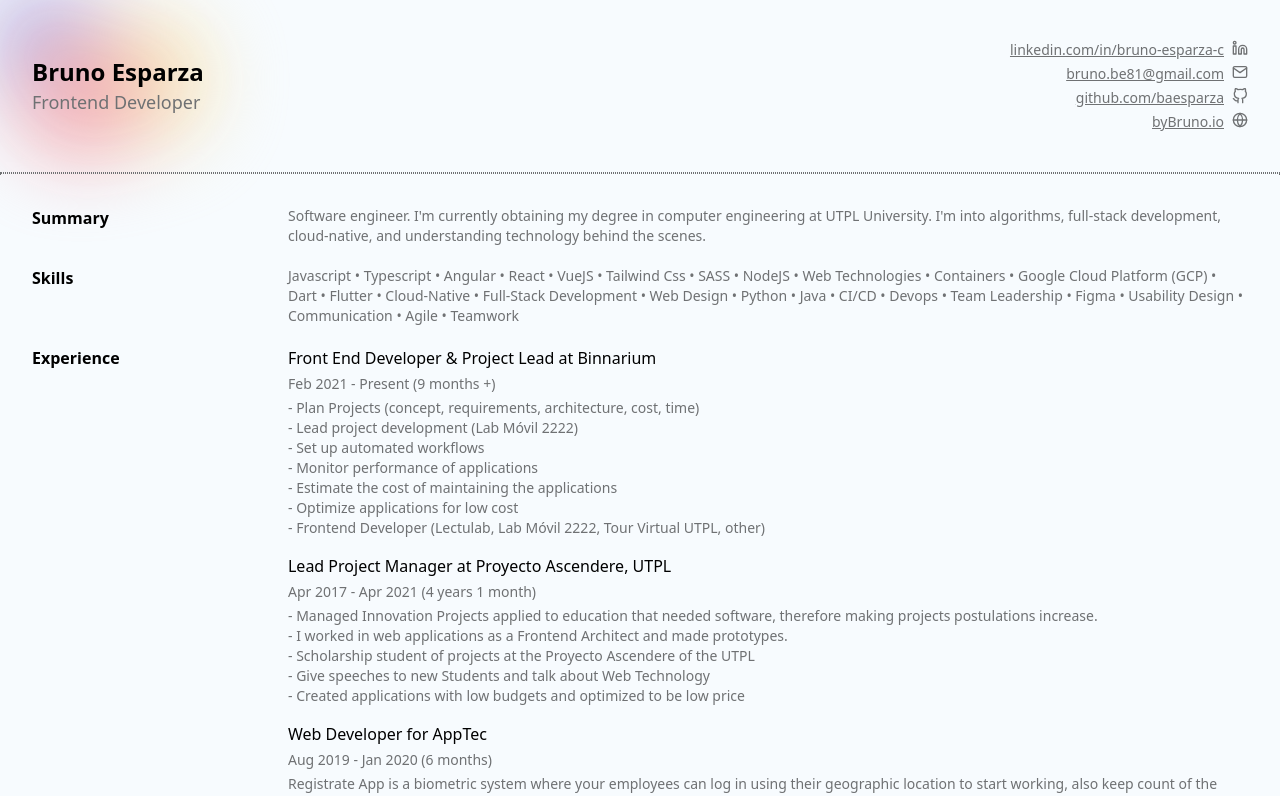
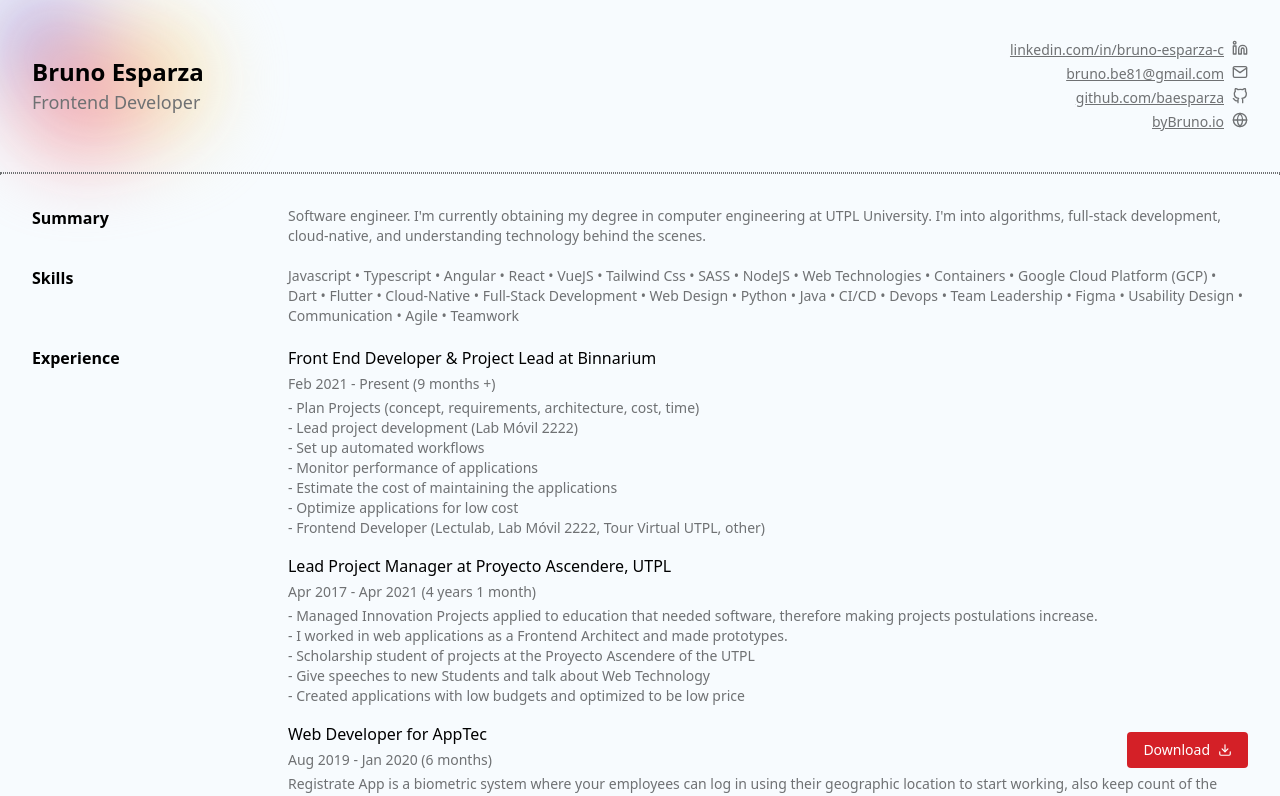
Before and after one commit to baesparza/deprecated-byBruno.io, a React (Vite) app in the folder client/: page /resume in a window 1280 px wide. Shown: the top 796 px of the page. Built offline with nearby package versions, Linux system fonts and the light colour scheme; what tailwindcss-scroll-snap would draw is missing.

Commit message:
feat: add download resume button

```diff
--- a/client/src/components/download-resume.component.tsx
+++ b/client/src/components/download-resume.component.tsx
@@ -1,11 +1,27 @@
-import { FiDownload } from 'react-icons/fi';
+import { useState } from 'react';
+import { FiCircle, FiDownload } from 'react-icons/fi';
 
 
 export const DownloadResumeComponent: React.FC = () => {
+    const [downloading, setDownloading] = useState<boolean>(false)
+    console.log({ downloading })
     return (
-        <button className=" flex gap-2 items-center text-sm font-medium bg-primary text-white rounded px-4 py-2 transform hover:-translate-y-1 transition-transform">
-            <span>Download</span>
-            <FiDownload tabIndex={-1}></FiDownload>
-        </button>
+        <a
+            href='http://bybruno.io/functions/download-resume'
+            download
+            onClick={() => setDownloading(true)}
+            className=" flex gap-2 items-center text-sm font-medium bg-primary text-white rounded px-4 py-2 transform hover:-translate-y-1 transition-transform">
+            {
+                downloading
+                    ? <>
+                        <span>Downloading</span>
+                        <FiCircle ></FiCircle>
+                    </>
+                    : <>
+                        <span>Download</span>
+                        <FiDownload ></FiDownload>
+                    </>
+            }
+        </a>
     );
 }
--- a/client/src/pages/resume/resume.page.tsx
+++ b/client/src/pages/resume/resume.page.tsx
@@ -1,14 +1,16 @@
+import { DownloadResumeComponent } from "../../components/download-resume.component";
 import { MetaComponents } from "../../components/meta.component";
 import { allSocialLinks, SocialLink } from "../../data/social-links.data";
+
 export function Resume() {
     return (<>
         <MetaComponents title="Resume" description="Bruno Esparza resume with relevant information about experience, education, projects, language and awards"></MetaComponents>
 
         <div className="relative bg-[#F7FBFE] min-h-screen">
             {/* download button */}
-            {/* <div className='fixed bottom-8 right-8 z-50 print:hidden'>
+            <div className='fixed bottom-8 right-8 z-50 print:hidden'>
                 <DownloadResumeComponent />
-            </div> */}
+            </div>
 
             {/* style bubbles */}
             <div className="relative container mx-auto print:hidden animate-pulse blur-2xl">
```
Also changed, not shown: 1 other file (tests, documents, lock files or other folders).
